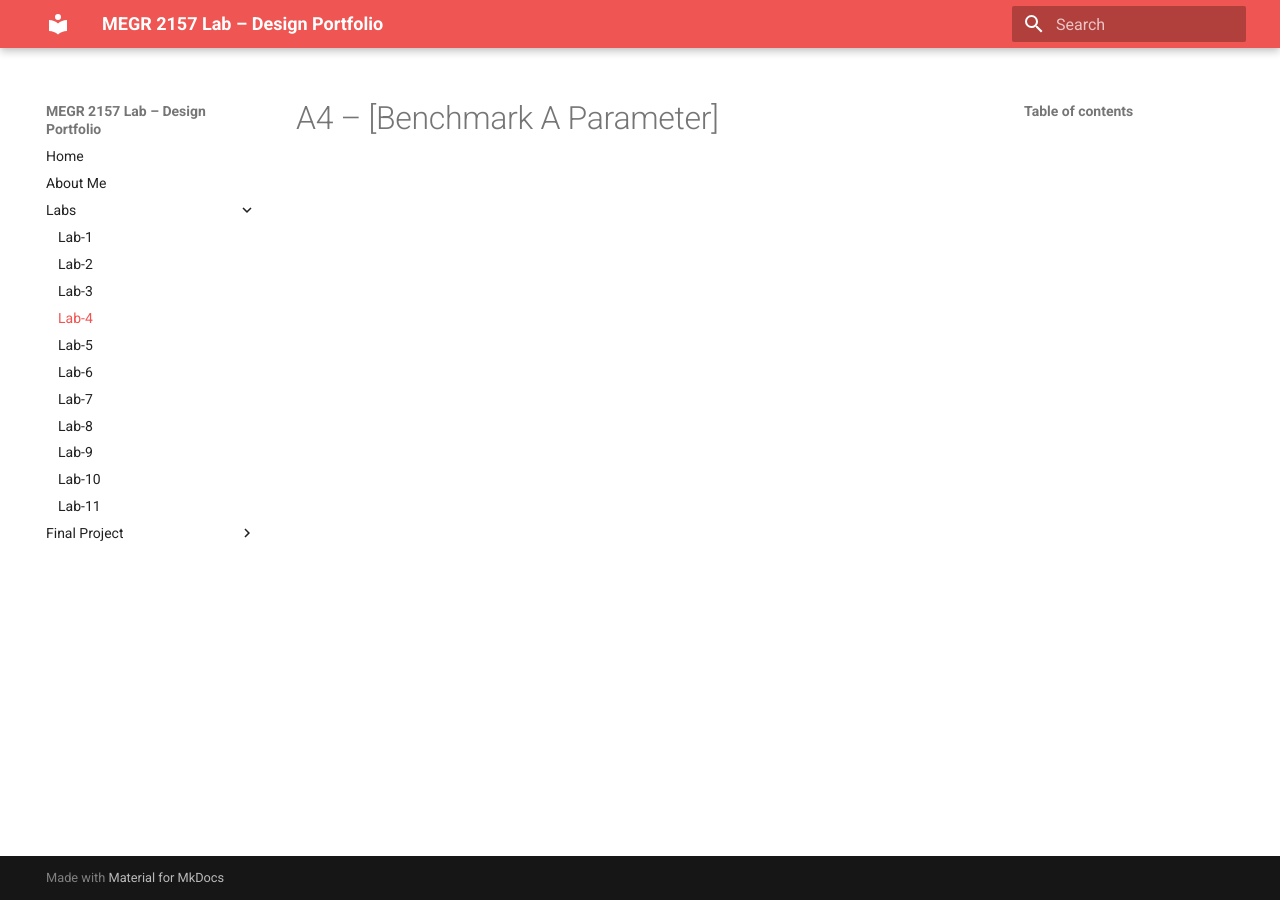
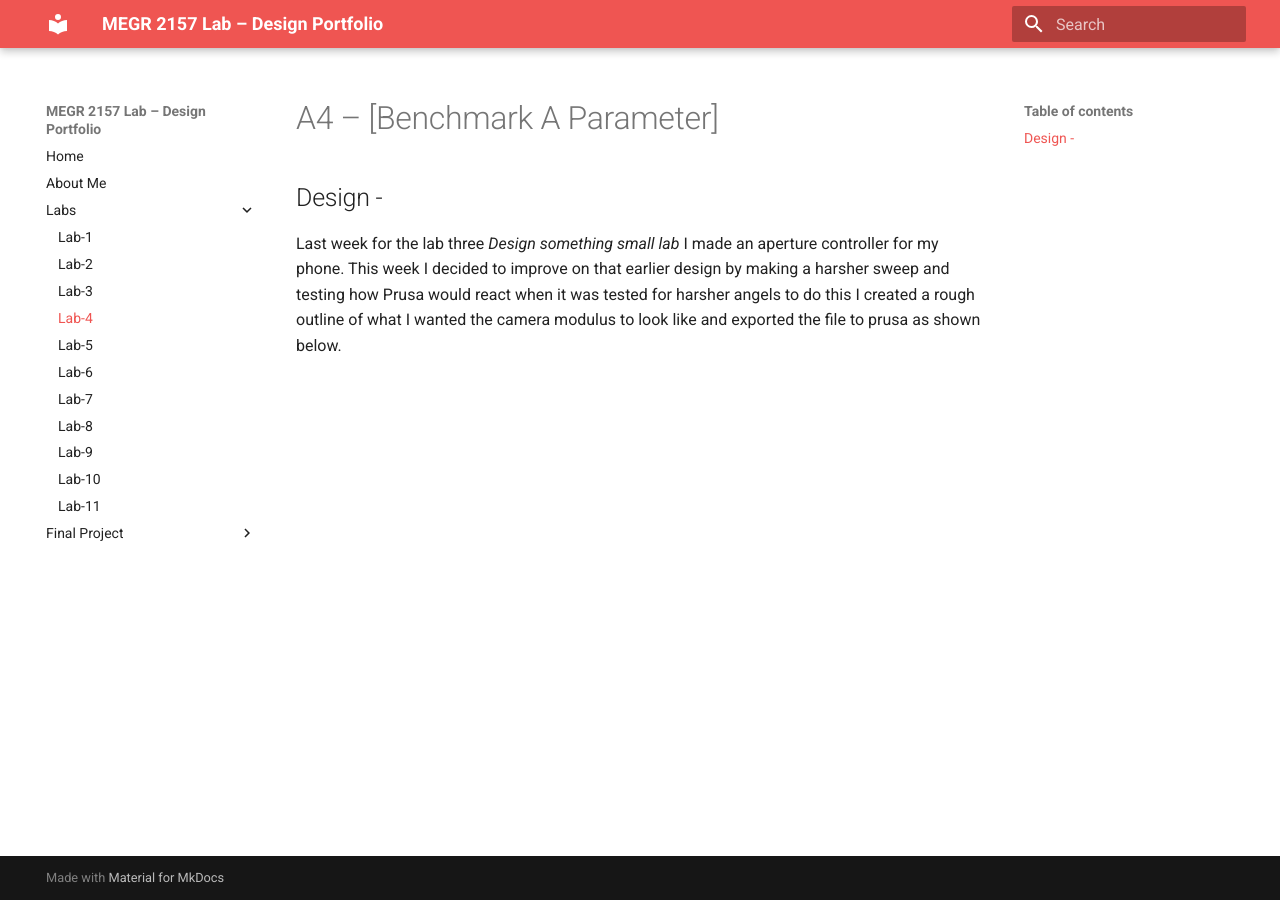
Before and after one commit to AtibaJ/megr2157L-portfolio, an MkDocs documentation site: the page built from docs/Labs/L04/index.md, in a window 1280 px wide. Built offline with MkDocs 1.6.1 and Material for MkDocs 9.7.7, drawn with Linux system fonts in a browser that asks for light colours.

Commit message:
Update index.md

```diff
--- a/docs/Labs/L04/index.md
+++ b/docs/Labs/L04/index.md
@@ -1,3 +1,5 @@
 # A4 – [Benchmark A Parameter]
 
-##
+## Design -
+
+Last week for the lab three *Design something small lab* I made an aperture controller for my phone. This week I decided to improve on that earlier design by making a harsher sweep and testing how Prusa would react when it was tested for harsher angels to do this I created a rough outline of what I wanted the camera modulus to look like and exported the file to prusa as shown below.
```
